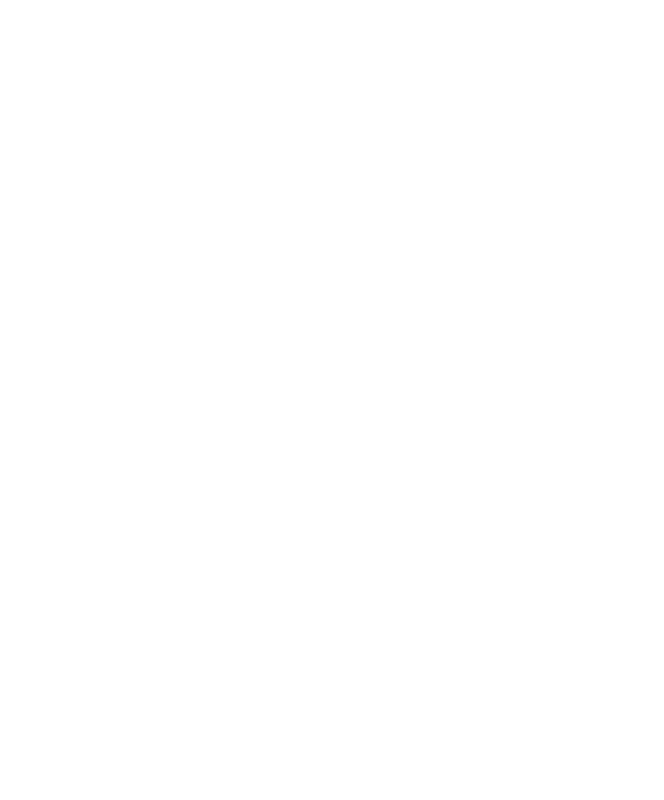
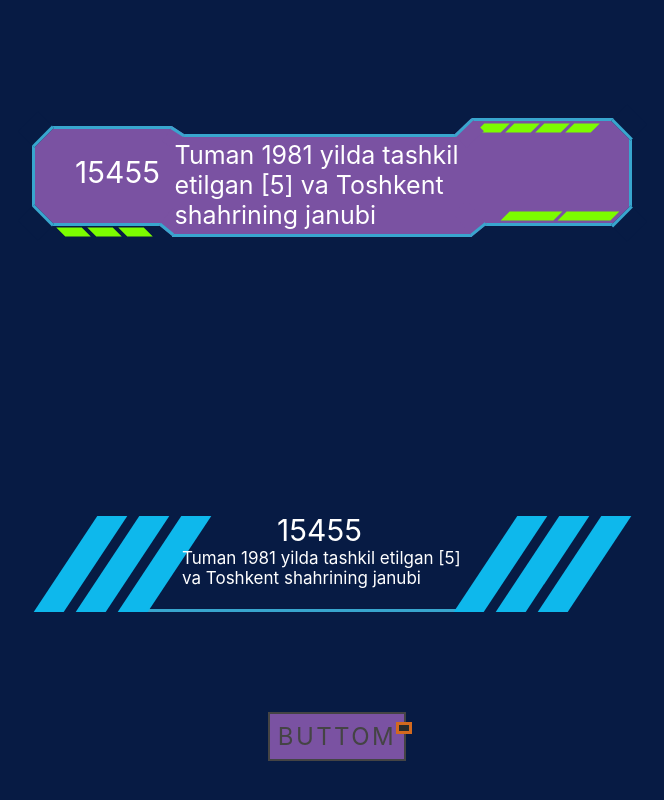
Before and after one commit to DiyorbekOrtiqov/buttom, a React (Create React App) app: page / in a window 1280 px wide. Shown: the part 7813-8613 px from the top of the page, without its empty margins (303-967 px from the left). Before the commit the page ends 7666 px from the top, so only its background shows below. Built offline with nearby package versions, Linux system fonts and the light colour scheme; a web font is replaced by a local one.

Commit message:
ikinchi button tayyor

```diff
--- a/src/components/task4/button.jsx
+++ b/src/components/task4/button.jsx
@@ -9,17 +9,17 @@
     title: "Tuman 1981 yilda tashkil etilgan [5] va Toshkent shahrining janubi",
     count: 15455,
   },
-  {
-    id: 2,
-    title: "Toshkent shahridagi maʼmuriy-hududiy birlik  ",
-    count: 21454,
+  // {
+  //   id: 2,
+  //   title: "Toshkent shahridagi maʼmuriy-hududiy birlik  ",
+  //   count: 21454,
 
-  }, {
-    id: 3,
-    title: "Sergeli ( oʻzbek : Sirgʻali tumani , rus . Sergeliyskiy rayon , romanlashtirilgan ",
-    count: 1312,
+  // }, {
+  //   id: 3,
+  //   title: "Sergeli ( oʻzbek : Sirgʻali tumani , rus . Sergeliyskiy rayon , romanlashtirilgan ",
+  //   count: 1312,
 
-  },
+  // },
 ]
 
 function button() {
@@ -58,8 +58,8 @@
               <div className='ThirdButtonComponent'>
                 <div className='ThirdButtonComponentIn'>
                 </div>
-                <div key={item.id}  data-location={item.title}  className='FirsButtonBoxTitile'>
-                {item.title}
+                <div key={item.id} data-location={item.title} className='FirsButtonBoxTitile'>
+                  {item.title}
                 </div>
               </div>
             </div>
@@ -67,10 +67,38 @@
         </div>
 
         <div className='SecondButton'>
+          {data.map(item => (
+            <div>
 
+              <div className='SecondButtonContent1'>
+              </div>
+              <div className='SecondButtonContent11'>
+              </div>
+              <div className='SecondButtonCentralDiv'>
+                <div key={item.id} data-location={item.count} className='SecondButtonNumber'>
+                  {item.count}
+                  <p key={item.id} data-location={item.title}>
+                    {item.title}
+                  </p>
+                </div>
+              </div>
+              <div className='SecondButtonRightContent'>
+
+              </div>
+              <div className='SecondButtonRightContent2'>
+
+              </div>
+            </div>
+          ))}
         </div>
 
         <div className='ThirdButton'>
+          <div className='a'>
+            <span>buttom</span>
+            <i>
+
+            </i>
+          </div>
 
         </div>
       </div>
--- a/src/components/task4/main.css
+++ b/src/components/task4/main.css
@@ -4,7 +4,9 @@
     box-sizing: border-box;
 }
 
-
+.body{
+    height: 1000px;
+}
 
 
 .FirsButtonBox{
@@ -282,3 +284,160 @@
     border-top: 3px solid #38A6CE;
 
 }
+
+
+/* shu yerdan boshqa botton uchun css boshlanadi */
+
+
+.SecondButton{
+
+    width: 600px;
+    height: 200px;
+    margin-top: 20%;
+    position: relative;
+
+}
+
+.SecondButtonNumber{
+    position: absolute;
+    left: 30%;
+    padding-left: 10%;
+    right: 40%;
+    font-size: 30px;
+    width: 270px;
+}
+.SecondButtonNumber>p{
+    position: absolute;
+    max-width:370px;
+    height: 58px;
+    left: -35px;
+    font-size: 17px;
+    width: 280px;
+
+}
+
+
+.SecondButtonContent1::before{
+    position: absolute;
+    content: "";
+    width: 15px;
+    height: 6px;
+    background-color: #0EB8EC;
+    margin-left: 6%;
+    transform: matrix(2, 0, 10.6, -16, 0,49);
+}
+
+.SecondButtonContent1::after{
+    position: absolute;
+    content: "";
+    width: 15px;
+    height: 6px;
+    background-color: #0EB8EC;
+    margin-left: 13%;
+    transform: matrix(2, 0, 10.6, -16, 0,49);
+}
+
+.SecondButtonContent11::before{
+    position: absolute;
+    content: "";
+    width: 15px;
+    height: 6px;
+    background-color: #0EB8EC;
+    margin-left: 20%;
+    transform: matrix(2, 0, 10.6, -16, 0,49);
+
+}
+
+.SecondButtonCentralDiv{
+    max-width:355px ;
+    height: 100px;
+    bottom: 0;
+    background-color: rgba(0, 0, 0, 0);
+    border-bottom: 3px solid #38A6CE;
+    margin-left: 15%;
+}
+
+.SecondButtonRightContent::before{
+    position: absolute;
+    content: "";
+    width: 15px;
+    height: 6px;
+    background-color: #0EB8EC;
+    margin-left: 76%;
+    transform: matrix(2, 0, 10.6, -16, 0,-51);
+}
+
+.SecondButtonRightContent::after{
+    position: absolute;
+    content: "";
+    width: 15px;
+    height: 6px;
+    background-color: #0EB8EC;
+    margin-left: 83%;
+    transform: matrix(2, 0, 10.6, -16, 0,-51);
+}
+
+
+.SecondButtonRightContent2::before{
+    position: absolute;
+    content: "";
+    width: 15px;
+    height: 6px;
+    background-color: #0EB8EC;
+    margin-left: 90%;
+    transform: matrix(2, 0, 10.6, -16, 0,-51);
+}
+
+
+/* shu yerdan boshqa button css boshlanadi */
+
+
+.ThirdButton{
+    /* width: 600px;
+    height: 100px; */
+
+}
+
+.a{
+    position: relative;
+    background-color: #444;
+    color: rgb(122, 82, 162);
+    text-decoration: none;
+    text-transform: uppercase;
+    font-size: 1.5em;
+    letter-spacing: 0.1em;
+    font-weight: 400;
+    padding: 10px 10px ;
+    transition: 0.5s;
+    color: #444;
+
+}
+
+.a:hover{
+    background-color:chartreuse;
+    color: cyan;
+    letter-spacing: 0.25em;
+}
+
+
+
+.a::before{
+    content: "";
+    position: absolute;
+    inset: 2px;
+    background: #7A52A2;
+}
+
+.a span{
+    position: relative;
+    z-index: 1;
+}
+
+.a i::before{
+    position: absolute;
+    content: '';
+    width: 10px;
+    height: 6px;
+    background: #272b2c;
+    border: 3px solid chocolate;
+}
```
